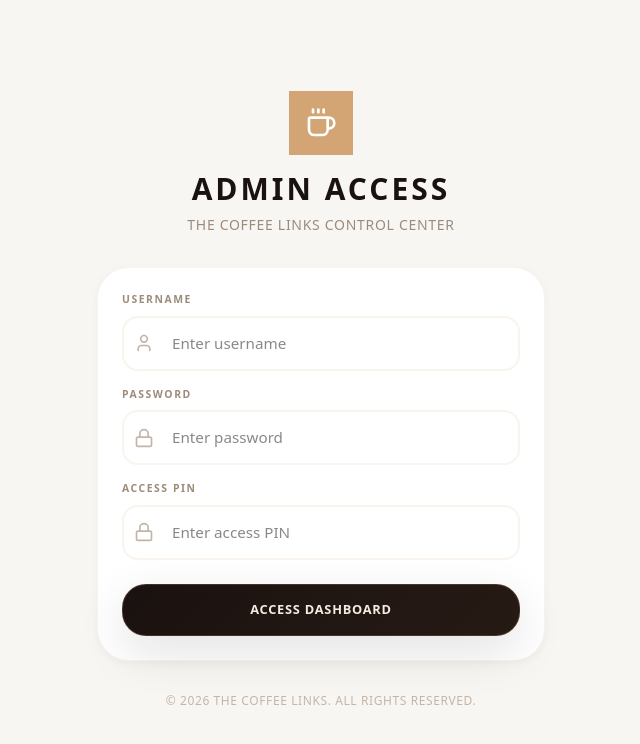
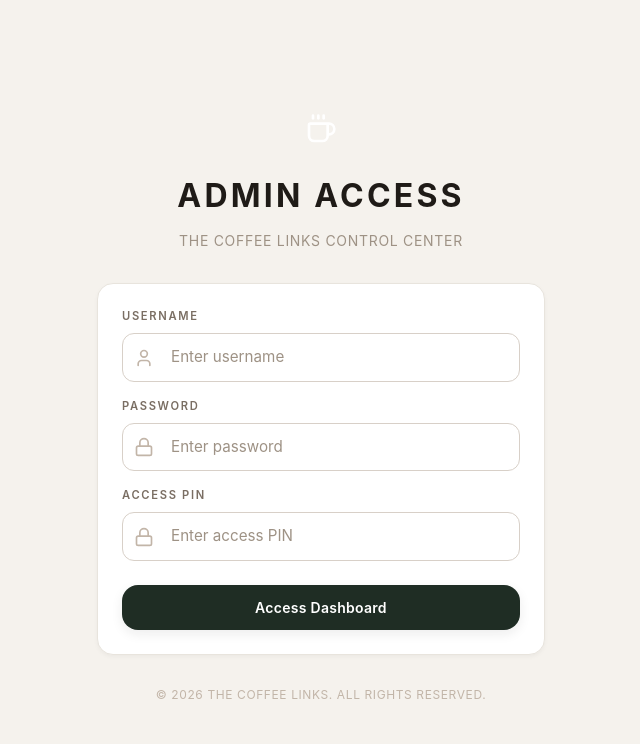
Before and after one commit to iamducnhat/thecoffeelinks-admin, a Next.js app: page /login in a window 1280 px wide. Shown: the top 744 px of the page, without its empty margins (319-959 px from the left). Built offline with nearby package versions, Linux system fonts and the light colour scheme.

Commit message:
refactor: update sidebar styles for improved visual consistency and accessibility

```diff
--- a/src/app/globals.css
+++ b/src/app/globals.css
@@ -1,69 +1,54 @@
 @import "tailwindcss";
 
-/* Google Fonts - Luxury Typography */
-@import url('https://fonts.googleapis.com/css2?family=Playfair+Display:ital,wght@0,400;0,500;0,600;0,700;0,800;1,400;1,500&family=DM+Sans:ital,opsz,wght@0,9..40,400;0,9..40,500;0,9..40,600;0,9..40,700;1,9..40,400&display=swap');
+/* Google Fonts - Clean, Functional Typography */
+@import url('https://fonts.googleapis.com/css2?family=Inter:wght@400;500;600;700&display=swap');
 
 :root {
-  /* Luxury Coffee Palette */
-  --coffee-black: #0a0705;
-  --coffee-dark: #1a1210;
-  --coffee-rich: #261a14;
-  --espresso: #3d2a1f;
-  --mocha: #6b4a36;
-  --caramel: #d4a574;
-  --caramel-light: #e8c9a4;
-  --cream: #f5ebe0;
-  --ivory: #faf7f2;
-  --gold: #c9a227;
-  --gold-bright: #ffd700;
-  --champagne: #f7e7ce;
+  /* Sequoia Forest Palette - HIGH CONTRAST for Staff Use */
+  --forest-canopy: #1F2D24;      /* Primary - deep forest for key elements */
+  --forest-floor: #3A2E25;       /* Secondary - grounded earth tones */
+  --morning-fog: #F2EFEA;        /* Main background - light, clear */
+  --filtered-light: #6F8F72;     /* Accent - gentle, trust-inducing green */
+  --sun-ray: #C2A14D;            /* Premium actions - meaningful gold */
 
-  /* Semantic Colors */
-  --foreground: #1a1210;
-  --foreground-muted: #6b5a4d;
-  --background: #faf7f2;
+  /* High-Contrast Neutrals for Staff (more defined) */
+  --neutral-50: #FAFAF8;
+  --neutral-100: #F5F2ED;
+  --neutral-200: #E8E4DD;
+  --neutral-300: #D8D0C8;
+  --neutral-400: #C2B5A8;
+  --neutral-500: #9E9285;
+  --neutral-600: #7A6E63;
+  --neutral-700: #5C4F46;
+  --neutral-800: #3A332A;
+  --neutral-900: #1F1B17;
+
+  /* Semantic Colors - Enhanced for staff clarity */
+  --success: #4a7a5a;
+  --success-light: #e8f5ed;
+  --warning: #b89a4a;
+  --warning-light: #fef8e7;
+  --danger: #a85a5a;
+  --danger-light: #fceaea;
+  --info: #5a7a9a;
+  --info-light: #e8f3fa;
+
+  /* Staff-Specific (High Contrast) */
+  --foreground: #1F1B17;
+  --foreground-muted: #5C4F46;
+  --background: #FAFAF8;
   --surface: #ffffff;
 
-  /* Neutral Tones */
-  --neutral-50: #fdfcfb;
-  --neutral-100: #f8f6f3;
-  --neutral-200: #f0ebe4;
-  --neutral-300: #e0d6cb;
-  --neutral-400: #c4b5a5;
-  --neutral-500: #9d8b7a;
-  --neutral-600: #7a6b5c;
-  --neutral-700: #574d43;
-  --neutral-800: #3d352d;
-  --neutral-900: #1a1210;
-
-  /* Accent Colors */
-  --primary: #d4a574;
-  --primary-hover: #c49464;
-  --secondary: #1a1210;
-  --accent: #c9a227;
-
-  /* Status Colors */
-  --success: #3d7a5a;
-  --success-light: #e8f5ed;
-  --warning: #d4a017;
-  --warning-light: #fef8e7;
-  --danger: #b54a4a;
-  --danger-light: #fceaea;
-  --info: #4a7a9a;
-  --info-light: #e8f3fa;
-
   /* Effects */
-  --border-color: rgba(212, 165, 116, 0.12);
-  --border-strong: rgba(212, 165, 116, 0.25);
-  --glow-gold: 0 0 60px rgba(201, 162, 39, 0.15);
-  --shadow-sm: 0 2px 8px rgba(26, 18, 16, 0.04);
-  --shadow-md: 0 8px 24px rgba(26, 18, 16, 0.08);
-  --shadow-lg: 0 16px 48px rgba(26, 18, 16, 0.12);
-  --shadow-xl: 0 24px 64px rgba(26, 18, 16, 0.16);
+  --border-color: rgba(194, 161, 77, 0.12);
+  --border-strong: rgba(194, 161, 77, 0.25);
+  --shadow-sm: 0 2px 4px rgba(31, 27, 23, 0.04);
+  --shadow-md: 0 4px 12px rgba(31, 27, 23, 0.08);
+  --shadow-lg: 0 8px 24px rgba(31, 27, 23, 0.12);
+  --shadow-xl: 0 12px 32px rgba(31, 27, 23, 0.16);
 
   /* Typography */
-  --font-serif: 'Playfair Display', Georgia, serif;
-  --font-sans: 'DM Sans', system-ui, -apple-system, sans-serif;
+  --font-sans: 'Inter', system-ui, -apple-system, sans-serif;
 }
 
 @theme inline {
@@ -80,30 +65,20 @@
   --color-neutral-700: var(--neutral-700);
   --color-neutral-800: var(--neutral-800);
   --color-neutral-900: var(--neutral-900);
-  --color-primary: var(--primary);
-  --color-primary-hover: var(--primary-hover);
-  --color-secondary: var(--secondary);
-  --color-accent: var(--accent);
+  --color-forest-canopy: var(--forest-canopy);
+  --color-forest-floor: var(--forest-floor);
+  --color-morning-fog: var(--morning-fog);
+  --color-filtered-light: var(--filtered-light);
+  --color-sun-ray: var(--sun-ray);
   --color-success: var(--success);
   --color-warning: var(--warning);
   --color-danger: var(--danger);
   --color-info: var(--info);
-  --color-caramel: var(--caramel);
-  --color-caramel-light: var(--caramel-light);
-  --color-cream: var(--cream);
-  --color-ivory: var(--ivory);
-  --color-gold: var(--gold);
-  --color-champagne: var(--champagne);
-  --color-espresso: var(--espresso);
-  --color-mocha: var(--mocha);
-  --color-coffee-dark: var(--coffee-dark);
-  --color-coffee-rich: var(--coffee-rich);
-  --color-coffee-black: var(--coffee-black);
 
-  --radius-sm: 12px;
-  --radius-md: 16px;
-  --radius-lg: 24px;
-  --radius-xl: 32px;
+  --radius-sm: 8px;
+  --radius-md: 12px;
+  --radius-lg: 16px;
+  --radius-xl: 20px;
   --radius-full: 9999px;
 }
 
@@ -112,34 +87,58 @@
 }
 
 body {
-  background: var(--neutral-100);
+  background: var(--background);
   color: var(--foreground);
   font-family: var(--font-sans);
   -webkit-font-smoothing: antialiased;
+  font-size: 16px;
+  line-height: 1.5;
 }
 
 /* =========================================
    TYPOGRAPHY
    ========================================= */
 
-.font-serif {
-  font-family: var(--font-serif);
+h1, h2, h3, h4, h5, h6 {
+  font-weight: 700;
+  line-height: 1.2;
+  color: var(--foreground);
+}
+
+h1 {
+  font-size: 2rem;
+  margin-bottom: 1rem;
+}
+
+h2 {
+  font-size: 1.5rem;
+  margin-bottom: 0.875rem;
+  margin-top: 1.5rem;
+}
+
+h3 {
+  font-size: 1.25rem;
+  margin-bottom: 0.75rem;
+}
+
+p {
+  margin-bottom: 1rem;
 }
 
 .text-display {
-  font-family: var(--font-serif);
-  font-weight: 600;
+  font-weight: 700;
   letter-spacing: -0.02em;
+  font-size: 2rem;
 }
 
 .text-heading {
-  font-family: var(--font-serif);
-  font-weight: 600;
+  font-weight: 700;
   letter-spacing: -0.01em;
+  font-size: 1.25rem;
 }
 
 .text-subheading {
-  font-size: 0.7rem;
+  font-size: 0.75rem;
   font-weight: 600;
   letter-spacing: 0.1em;
   text-transform: uppercase;
@@ -147,15 +146,15 @@ body {
 }
 
 .text-label {
-  font-size: 0.65rem;
+  font-size: 0.7rem;
   font-weight: 600;
   letter-spacing: 0.15em;
   text-transform: uppercase;
-  color: var(--neutral-500);
+  color: var(--neutral-600);
 }
 
 /* =========================================
-   BUTTON SYSTEM
+   BUTTON SYSTEM - Clear, Functional
    ========================================= */
 
 .btn {
@@ -164,18 +163,18 @@ body {
   justify-content: center;
   gap: 10px;
   font-weight: 600;
-  font-size: 0.8rem;
-  letter-spacing: 0.06em;
-  text-transform: uppercase;
-  transition: all 0.4s cubic-bezier(0.4, 0, 0.2, 1);
+  font-size: 0.875rem;
+  letter-spacing: 0.02em;
+  transition: all 0.3s ease-out;
   cursor: pointer;
-  padding: 14px 28px;
+  padding: 12px 24px;
   border-radius: var(--radius-lg);
-  min-height: 52px;
+  min-height: 44px;
+  border: none;
 }
 
 .btn:hover {
-  transform: translateY(-2px);
+  transform: translateY(-1px);
 }
 
 .btn:active {
@@ -183,71 +182,119 @@ body {
 }
 
 .btn-primary {
-  background: linear-gradient(135deg, var(--coffee-dark) 0%, var(--coffee-rich) 100%);
-  color: var(--cream);
-  box-shadow: var(--shadow-lg);
-  border: 1px solid rgba(212, 165, 116, 0.2);
+  background: var(--forest-canopy);
+  color: white;
+  box-shadow: var(--shadow-md);
 }
 
 .btn-primary:hover {
-  box-shadow: var(--shadow-xl), var(--glow-gold);
+  background: #1a2219;
+  box-shadow: var(--shadow-lg);
 }
 
 .btn-gold {
-  background: linear-gradient(135deg, var(--gold) 0%, var(--caramel) 100%);
-  color: var(--coffee-dark);
-  box-shadow: var(--shadow-lg), var(--glow-gold);
+  background: var(--sun-ray);
+  color: white;
+  box-shadow: var(--shadow-md);
+}
+
+.btn-gold:hover {
+  background: #b3985d;
+  box-shadow: var(--shadow-lg);
 }
 
 .btn-secondary {
   background: var(--surface);
   color: var(--foreground);
-  border: 2px solid var(--border-strong);
+  border: 1.5px solid var(--neutral-300);
 }
 
 .btn-secondary:hover {
-  border-color: var(--primary);
-  background: rgba(212, 165, 116, 0.05);
+  border-color: var(--sun-ray);
+  background: var(--neutral-50);
 }
 
 .btn-danger {
-  background: linear-gradient(135deg, #e05555 0%, var(--danger) 100%);
+  background: var(--danger);
   color: white;
+  box-shadow: var(--shadow-md);
+}
+
+.btn-danger:hover {
+  background: #934a4a;
+  box-shadow: var(--shadow-lg);
+}
+
+.btn-warning {
+  background: var(--warning);
+  color: white;
+  box-shadow: var(--shadow-md);
+}
+
+.btn-warning:hover {
+  background: #a38a3a;
+  box-shadow: var(--shadow-lg);
+}
+
+.btn-success {
+  background: var(--success);
+  color: white;
+  box-shadow: var(--shadow-md);
+}
+
+.btn-success:hover {
+  background: #3a6a4a;
+  box-shadow: var(--shadow-lg);
 }
 
 .btn-sm {
-  padding: 10px 20px;
-  font-size: 0.7rem;
-  min-height: 40px;
+  padding: 8px 16px;
+  font-size: 0.75rem;
+  min-height: 36px;
+}
+
+.btn-lg {
+  padding: 16px 32px;
+  font-size: 1rem;
+  min-height: 52px;
 }
 
 /* =========================================
    INPUT SYSTEM
    ========================================= */
 
-.input {
+input, textarea, select {
   width: 100%;
+  font-family: var(--font-sans);
+  font-size: 0.95rem;
+  padding: 12px 16px;
+  background: var(--surface);
+  border: 1.5px solid var(--neutral-300);
+  border-radius: var(--radius-md);
+  color: var(--foreground);
   transition: all 0.3s ease;
-  padding: 14px 18px;
-  background: var(--surface);
-  border: 2px solid var(--border-color);
-  border-radius: var(--radius-md);
-  font-size: 0.95rem;
-  color: var(--foreground);
 }
 
-.input:focus {
+input:focus, textarea:focus, select:focus {
   outline: none;
-  border-color: var(--primary);
-  box-shadow: 0 0 0 4px rgba(212, 165, 116, 0.15);
+  border-color: var(--sun-ray);
+  box-shadow: 0 0 0 3px rgba(194, 161, 77, 0.1);
+}
+
+input::placeholder {
+  color: var(--neutral-500);
 }
 
 .form-label {
   display: block;
-  font-size: 0.8rem;
+  font-size: 0.85rem;
   font-weight: 600;
   color: var(--foreground);
   margin-bottom: 8px;
+}
+
+.form-group {
+  margin-bottom: 1.5rem;
 }
 
 /* =========================================
@@ -256,79 +303,75 @@ body {
 
 .card {
   background: var(--surface);
-  border-radius: var(--radius-xl);
-  border: 1px solid var(--border-color);
+  border-radius: var(--radius-lg);
+  border: 1px solid var(--neutral-200);
   padding: 24px;
   box-shadow: var(--shadow-sm);
-  transition: all 0.4s ease;
+  transition: all 0.3s ease;
 }
 
 .card:hover {
   box-shadow: var(--shadow-md);
+  border-color: var(--neutral-300);
+}
+
+.card-compact {
+  padding: 16px;
 }
 
 .stat-card {
   background: var(--surface);
-  border-radius: var(--radius-xl);
-  border: 1px solid var(--border-color);
-  padding: 28px;
+  border-radius: var(--radius-lg);
+  border: 1px solid var(--neutral-200);
+  padding: 24px;
   box-shadow: var(--shadow-sm);
-  transition: all 0.4s ease;
+  transition: all 0.35s ease;
 }
 
 .stat-card:hover {
-  transform: translateY(-6px);
+  transform: translateY(-4px);
   box-shadow: var(--shadow-lg);
-  border-color: var(--border-strong);
+  border-color: var(--sun-ray);
 }
 
 /* =========================================
-   TABLE SYSTEM
+   TABLE SYSTEM - High Contrast for Scanning
    ========================================= */
 
 .table {
   width: 100%;
   text-align: left;
-  font-size: 14px;
+  font-size: 0.9rem;
   border-collapse: separate;
   border-spacing: 0;
+  background: var(--surface);
+  border-radius: var(--radius-lg);
+  overflow: hidden;
+  box-shadow: var(--shadow-sm);
 }
 
 .table th {
-  padding: 16px 24px;
-  background: var(--neutral-50);
-  font-weight: 600;
-  font-size: 11px;
-  letter-spacing: 0.1em;
+  padding: 14px 18px;
+  background: var(--neutral-800);
+  color: white;
+  font-weight: 700;
+  font-size: 0.75rem;
+  letter-spacing: 0.05em;
   text-transform: uppercase;
-  color: var(--neutral-500);
-  border-bottom: 1px solid var(--border-color);
-}
-
-.table th:first-child {
-  border-top-left-radius: var(--radius-lg);
-}
-
-.table th:last-child {
-  border-top-right-radius: var(--radius-lg);
 }
 
 .table td {
-  padding: 18px 24px;
-  background: var(--surface);
-  border-bottom: 1px solid var(--border-color);
+  padding: 14px 18px;
+  border-bottom: 1px solid var(--neutral-200);
+  color: var(--foreground);
 }
 
-.table tr:hover td {
+.table tbody tr:hover {
   background: var(--neutral-50);
 }
 
-.table tr:last-child td:first-child {
-  border-bottom-left-radius: var(--radius-lg);
-}
-
-.table tr:last-child td:last-child {
-  border-bottom-right-radius: var(--radius-lg);
+.table tbody tr:last-child td {
+  border-bottom: none;
 }
 
 /* =========================================
@@ -343,18 +386,19 @@ body {
   font-size: 0.65rem;
   letter-spacing: 0.06em;
   text-transform: uppercase;
-  padding: 8px 14px;
+  padding: 6px 12px;
   border-radius: var(--radius-full);
+  white-space: nowrap;
 }
 
 .badge-gold {
-  background: linear-gradient(135deg, var(--gold) 0%, var(--caramel) 100%);
-  color: var(--coffee-dark);
+  background: var(--sun-ray);
+  color: white;
 }
 
 .badge-dark {
-  background: var(--coffee-dark);
-  color: var(--cream);
+  background: var(--forest-canopy);
+  color: white;
 }
 
 .badge-success {
@@ -378,8 +422,8 @@ body {
 }
 
 .badge-neutral {
-  background: var(--neutral-100);
-  color: var(--neutral-600);
+  background: var(--neutral-200);
+  color: var(--neutral-700);
 }
 
 /* =========================================
@@ -387,34 +431,31 @@ body {
    ========================================= */
 
 .page-header {
-  margin-bottom: 40px;
-  padding-bottom: 28px;
-  border-bottom: 1px solid var(--border-color);
+  margin-bottom: 32px;
+  padding-bottom: 24px;
+  border-bottom: 1px solid var(--neutral-200);
 }
 
 .page-title {
-  font-family: var(--font-serif);
   font-size: 2rem;
-  font-weight: 600;
-  letter-spacing: -0.02em;
+  font-weight: 700;
   color: var(--foreground);
+  margin-bottom: 6px;
 }
 
 .page-subtitle {
   font-size: 0.9rem;
-  color: var(--foreground-muted);
-  margin-top: 6px;
+  color: var(--neutral-600);
 }
 
 /* =========================================
-   ANIMATIONS
+   ANIMATIONS - Calm, Functional
    ========================================= */
 
 @keyframes fadeIn {
   from {
     opacity: 0;
   }
-
   to {
     opacity: 1;
   }
@@ -423,9 +464,8 @@ body {
 @keyframes fadeInUp {
   from {
     opacity: 0;
-    transform: translateY(20px);
+    transform: translateY(12px);
   }
-
   to {
     opacity: 1;
     transform: translateY(0);
@@ -435,61 +475,33 @@ body {
 @keyframes slideIn {
   from {
     opacity: 0;
-    transform: translateX(-16px);
+    transform: translateX(-12px);
   }
-
   to {
     opacity: 1;
     transform: translateX(0);
   }
 }
 
-@keyframes pulse-glow {
-
-  0%,
-  100% {
-    box-shadow: 0 0 20px rgba(212, 165, 116, 0.2);
-  }
-
-  50% {
-    box-shadow: 0 0 40px rgba(212, 165, 116, 0.4);
-  }
-}
-
 .animate-fade-in {
-  animation: fadeIn 0.5s ease-out forwards;
+  animation: fadeIn 0.4s ease-out forwards;
 }
 
 .animate-fade-in-up {
-  animation: fadeInUp 0.6s cubic-bezier(0.16, 1, 0.3, 1) forwards;
+  animation: fadeInUp 0.5s ease-out forwards;
 }
 
 .animate-slide-in {
   animation: slideIn 0.4s ease-out forwards;
 }
 
-.stagger-1 {
-  animation-delay: 0.1s;
-  opacity: 0;
-}
-
-.stagger-2 {
-  animation-delay: 0.2s;
-  opacity: 0;
-}
-
-.stagger-3 {
-  animation-delay: 0.3s;
-  opacity: 0;
-}
-
-.stagger-4 {
-  animation-delay: 0.4s;
-  opacity: 0;
-}
+.stagger-1 { animation-delay: 0.05s; opacity: 0; }
+.stagger-2 { animation-delay: 0.1s; opacity: 0; }
+.stagger-3 { animation-delay: 0.15s; opacity: 0; }
+.stagger-4 { animation-delay: 0.2s; opacity: 0; }
 
 /* =========================================
-   SCROLLBAR
+   SCROLLBAR - Clean
    ========================================= */
 
 ::-webkit-scrollbar {
@@ -498,32 +510,33 @@ body {
 }
 
 ::-webkit-scrollbar-track {
-  background: transparent;
+  background: var(--neutral-100);
 }
 
 ::-webkit-scrollbar-thumb {
-  background: var(--neutral-300);
+  background: var(--neutral-400);
   border-radius: 4px;
 }
 
 ::-webkit-scrollbar-thumb:hover {
-  background: var(--primary);
+  background: var(--neutral-600);
 }
 
 /* =========================================
-   GLASS EFFECT
+   UTILITIES
    ========================================= */
 
-.glass {
-  background: rgba(255, 255, 255, 0.85);
-  backdrop-filter: blur(20px);
-  -webkit-backdrop-filter: blur(20px);
-  border: 1px solid rgba(255, 255, 255, 0.4);
-}
+.gap-2 { gap: 0.5rem; }
+.gap-4 { gap: 1rem; }
+.gap-6 { gap: 1.5rem; }
+.gap-8 { gap: 2rem; }
 
-.glass-gold {
-  background: linear-gradient(135deg, rgba(212, 165, 116, 0.1) 0%, rgba(201, 162, 39, 0.05) 100%);
-  backdrop-filter: blur(16px);
-  -webkit-backdrop-filter: blur(16px);
-  border: 1px solid rgba(212, 165, 116, 0.2);
-}
+.mb-2 { margin-bottom: 0.5rem; }
+.mb-4 { margin-bottom: 1rem; }
+.mb-6 { margin-bottom: 1.5rem; }
+.mb-8 { margin-bottom: 2rem; }
+
+.text-muted { color: var(--neutral-600); }
+.text-secondary { color: var(--neutral-700); }
+.font-semibold { font-weight: 600; }
+.font-medium { font-weight: 500; }
```
Also changed, not shown: src/components/Sidebar.tsx (+11 -11 lines).
